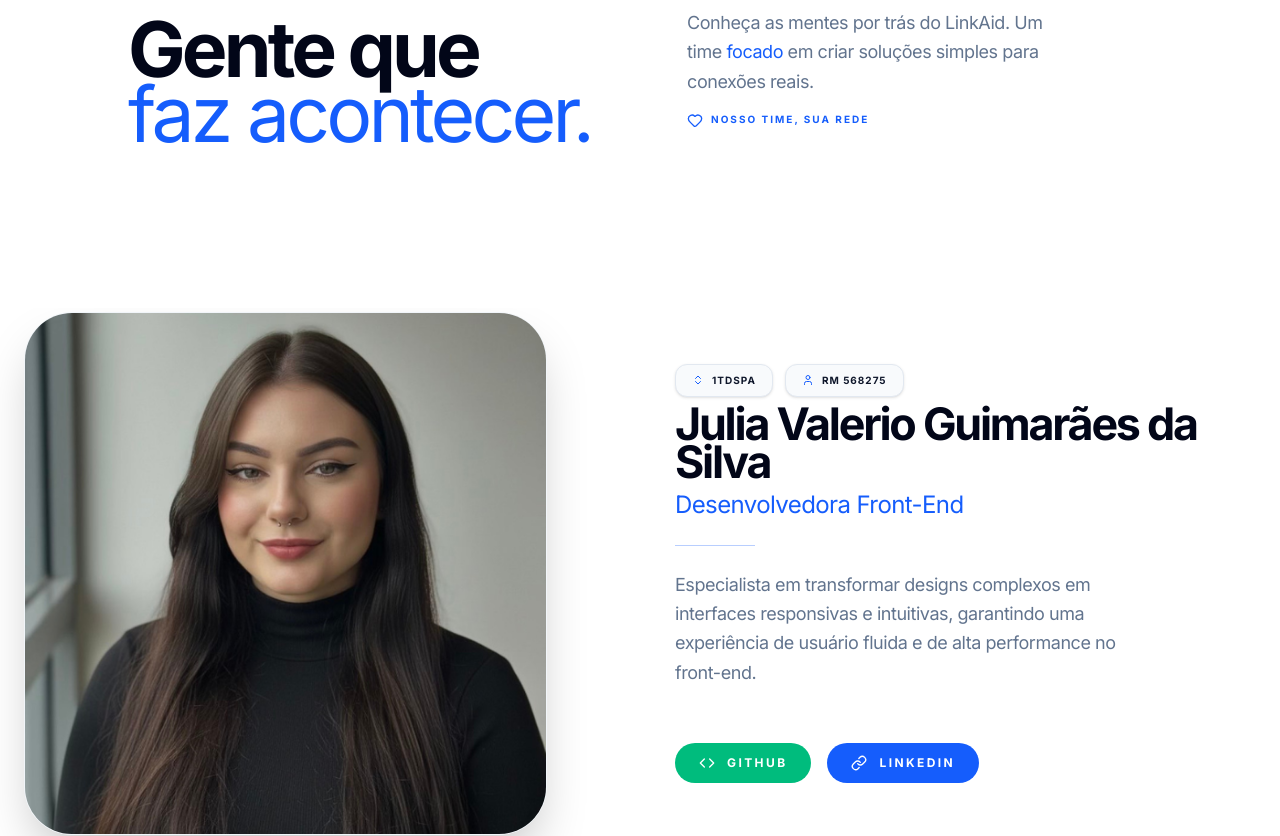
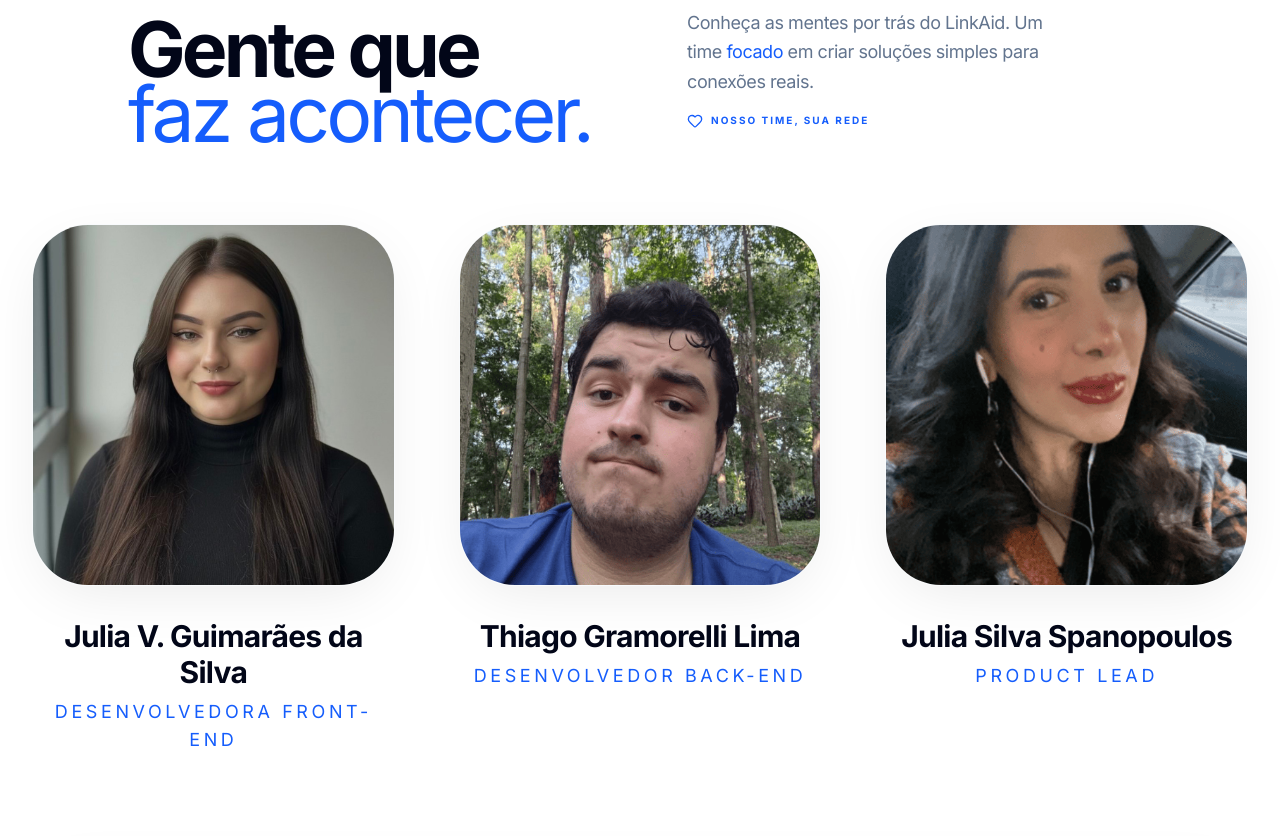
Before and after one commit to Calegor/LinkAid, a React (Vite) app in the folder frontend/link-aid/: page /equipe in a window 1280 px wide. Shown: the part 200-1036 px from the top of the page. Built offline with nearby package versions, Linux system fonts and the light colour scheme.

Commit message:
feat: implement dynamic routing for team members using useParams
- created MemberDetails component with GSAP animations
- updated TeamSection with responsive grid and hover effects
- added dynamic routes in App.tsx
- integrated developers.json for data-driven rendering

```diff
--- a/frontend/link-aid/src/App.tsx
+++ b/frontend/link-aid/src/App.tsx
@@ -8,6 +8,7 @@ import Contato from "./pages/Contato/Contato";
 import ScrollToTop from "./components/ScrollToTop/ScrollToTop";
 import Mapa from "./pages/Mapa/Mapa";
 import NotFound from "./pages/NotFound/NotFound";
+import TeamDetails from "./components/TeamDetails/TeamDetails";
 
 const App = () => {
   return (
@@ -19,6 +20,7 @@ const App = () => {
           <Route index element={<Home />} />
           <Route path="/sobre" element={<Sobre />} />
           <Route path="/equipe" element={<Equipe />} />
+          <Route path="/equipe/:id" element={<TeamDetails />} />
           <Route path="/faq" element={<Faq />} />
           <Route path="/contato" element={<Contato />} />
           <Route path="/mapa" element={<Mapa />} />
--- /dev/null
+++ b/frontend/link-aid/src/components/TeamDetails/TeamDetails.tsx
@@ -0,0 +1,152 @@
+import { useParams, Link } from "react-router-dom";
+import { useRef } from "react";
+import developers from "../../data/developers.json";
+import { ArrowLeft, Code, Link2, User, ChevronsUpDown } from "lucide-react";
+import gsap from "gsap";
+import { useGSAP } from "@gsap/react";
+import NotFound from "../../pages/NotFound/NotFound";
+
+const TeamDetails = () => {
+  const { id } = useParams();
+  const containerRef = useRef<HTMLDivElement>(null);
+  const imageRef = useRef<HTMLDivElement>(null);
+  const contentRef = useRef<HTMLDivElement>(null);
+
+  const dev = developers.find((d) => d.id === Number(id));
+
+  const getImageUrl = (name: string) => {
+    return new URL(`../../assets/images/team/${name}`, import.meta.url).href;
+  };
+
+  useGSAP(
+    () => {
+      const tl = gsap.timeline({ defaults: { ease: "power4.out" } });
+
+      tl.fromTo(
+        imageRef.current,
+        { opacity: 0, x: -60, scale: 0.9, filter: "blur(10px)" },
+        { opacity: 1, x: 0, scale: 1, filter: "blur(0px)", duration: 1.5 },
+      );
+
+      tl.fromTo(
+        contentRef.current,
+        { opacity: 0, x: 60, filter: "blur(15px)" },
+        { opacity: 1, x: 0, filter: "blur(0px)", duration: 1.2 },
+        "-=1",
+      );
+    },
+    { scope: containerRef },
+  );
+
+  if (!dev) return <NotFound />;
+
+  return (
+    <main
+      ref={containerRef}
+      className="pt-40 pb-24 bg-white min-h-screen overflow-hidden relative"
+    >
+      <div className="container mx-auto px-6 max-w-[1200px] relative z-10">
+        {/* breadcrumb */}
+        <Link
+          to="/equipe"
+          className="group flex items-center gap-2 text-blue-600 font-bold text-[10px] uppercase tracking-[0.3em] mb-12 w-fit"
+        >
+          <ArrowLeft
+            size={14}
+            className="transition-transform group-hover:-translate-x-2"
+          />
+          Voltar para a Galeria
+        </Link>
+
+        {/* grid ajustado para md (tablet) para manter lado a lado */}
+        <div className="grid grid-cols-1 md:grid-cols-2 gap-16 md:gap-24 items-center">
+          {/* images */}
+          <div
+            ref={imageRef}
+            className="relative aspect-square overflow-hidden rounded-[3rem] shadow-2xl bg-slate-50 border border-slate-100 w-full max-w-[500px] mx-auto md:mx-0"
+          >
+            <img
+              src={getImageUrl(dev.image)}
+              alt={dev.name}
+              className="w-full h-full object-cover"
+            />
+          </div>
+
+          {/* content */}
+          <div
+            ref={contentRef}
+            className="space-y-8 flex flex-col items-center md:items-start text-center md:text-left"
+          >
+            {/* labels */}
+            <div className="flex flex-wrap items-center justify-center md:justify-start gap-3">
+              <div className="flex items-center gap-2 px-4 py-2 rounded-xl bg-slate-50 border border-slate-200 shadow-sm">
+                <ChevronsUpDown size={12} className="text-blue-600" />
+                <span className="text-slate-900 text-[10px] font-bold uppercase tracking-widest">
+                  {dev.class}
+                </span>
+              </div>
+              <div className="flex items-center gap-2 px-4 py-2 rounded-xl bg-slate-50 border border-slate-200 shadow-sm">
+                <User size={12} className="text-blue-600" />
+                <span className="text-slate-900 text-[10px] font-bold uppercase tracking-widest">
+                  {dev.rm}
+                </span>
+              </div>
+            </div>
+
+            {/* name and role */}
+            <div className="space-y-2">
+              <h1 className="text-[10vw] sm:text-[6vw] md:text-[4vw] font-bold text-slate-950 tracking-[-0.05em] leading-[0.85]">
+                {dev.name}
+              </h1>
+              <p className="text-xl md:text-2xl text-blue-600 font-light tracking-tight">
+                {dev.role}
+              </p>
+            </div>
+
+            <div className="h-[1px] w-20 bg-blue-600/30" />
+
+            {/* description */}
+            <p className="text-slate-500 text-lg md:text-xl font-light leading-relaxed max-w-[500px] tracking-tight">
+              {dev.description}
+            </p>
+
+            {/* buttons */}
+            <div className="flex flex-wrap items-center justify-center md:justify-start gap-4 pt-4">
+              <a
+                href={dev.code}
+                target="_blank"
+                rel="noreferrer"
+                className="group flex items-center gap-3 px-8 py-4 rounded-full bg-green-600 text-white transition-all duration-300 hover:shadow-[0_8px_25px_rgba(0,0,0,0.2)] hover:-translate-y-1"
+              >
+                <Code
+                  size={18}
+                  className="transition-transform group-hover:scale-110"
+                />
+                <span className="text-[10px] font-bold uppercase tracking-[0.2em]">
+                  github
+                </span>
+              </a>
+
+              <a
+                href={dev.link}
+                target="_blank"
+                rel="noreferrer"
+                className="group flex items-center gap-3 px-8 py-4 rounded-full bg-blue-600 text-white transition-all duration-300 hover:bg-blue-700 hover:shadow-[0_8px_25px_rgba(37,99,235,0.3)] hover:-translate-y-1"
+              >
+                <Link2
+                  size={18}
+                  className="transition-transform group-hover:scale-110"
+                />
+                <span className="text-[10px] font-bold uppercase tracking-[0.2em]">
+                  linkedin
+                </span>
+              </a>
+            </div>
+          </div>
+        </div>
+      </div>
+    </main>
+  );
+};
+
+export default TeamDetails;
--- a/frontend/link-aid/src/components/TeamSection/TeamSection.tsx
+++ b/frontend/link-aid/src/components/TeamSection/TeamSection.tsx
@@ -1,25 +1,9 @@
 import { useRef } from "react";
-import { Code, Link, User, ChevronsUpDown } from "lucide-react";
+import { Link } from "react-router-dom";
+import developers from "../../data/developers.json";
+import { ArrowRight } from "lucide-react";
 import gsap from "gsap";
 import { useGSAP } from "@gsap/react";
-import { ScrollTrigger } from "gsap/ScrollTrigger";
-import developers from "../../data/developers.json";
-
-interface Developer {
-  id: number;
-  name: string;
-  rm: string;
-  role: string;
-  class: string;
-  code: string;
-  link: string;
-  image: string;
-  description: string;
-}
-
-if (typeof window !== "undefined") {
-  gsap.registerPlugin(ScrollTrigger);
-}
 
 const TeamSection = () => {
   const containerRef = useRef<HTMLDivElement>(null);
@@ -31,58 +15,27 @@ const TeamSection = () => {
   useGSAP(
     () => {
       if (!containerRef.current) return;
-      const items = gsap.utils.toArray<HTMLElement>(".team-row");
 
-      items.forEach((item) => {
-        const image = item.querySelector(".reveal-image");
-        const content = item.querySelector(".reveal-content");
-        const isEven = item.classList.contains("row-even");
+      const items = containerRef.current.querySelectorAll(".team-item");
 
-        if (image) {
       gsap.fromTo(
-            image,
+        items,
         {
           opacity: 0,
-              x: isEven ? -60 : 60,
+          y: 50,
           scale: 0.9,
           filter: "blur(10px)",
         },
         {
           opacity: 1,
-              x: 0,
+          y: 0,
           scale: 1,
           filter: "blur(0px)",
-              duration: 1.5,
+          duration: 1.2,
           ease: "power4.out",
-              scrollTrigger: {
-                trigger: item,
-                start: "top 80%",
-                toggleActions: "play none none reverse",
-              },
+          stagger: 0.2, // atraso entre a entrada de cada foto
         },
       );
-        }
-
-        if (content) {
-          gsap.fromTo(
-            content,
-            { opacity: 0, x: isEven ? 60 : -60, filter: "blur(15px)" },
-            {
-              opacity: 1,
-              x: 0,
-              filter: "blur(0px)",
-              duration: 1.2,
-              delay: 0.2,
-              ease: "power3.out",
-              scrollTrigger: {
-                trigger: item,
-                start: "top 80%",
-                toggleActions: "play none none reverse",
-              },
-            },
-          );
-        }
-      });
     },
     { scope: containerRef },
   );
@@ -90,93 +43,59 @@ const TeamSection = () => {
   return (
     <section
       ref={containerRef}
-      className="w-full pt-0 -mt-27 lg:mt-0 lg:pt-1 pb-20 lg:pb-32 bg-white overflow-hidden relative"
+      className="py-24 -mt-51 -mb-5 lg:-mt-45 lg:-mb-12 bg-white"
     >
-      <div className="absolute top-0 left-1/2 -translate-x-1/2 w-[60vw] h-[60vw] bg-blue-50/30 blur-[120px] rounded-full -z-10" />
-
-      <div className="container mx-auto px-6 max-w-[1400px] relative z-10">
-        <div className="flex flex-col gap-32 lg:gap-64">
-          {(developers as Developer[]).map((dev, index) => (
+      <div className="container mx-auto px-6 max-w-[1400px]">
+        {/* container */}
+        <div className="flex flex-wrap justify-center gap-12 md:gap-16">
+          {developers.map((dev) => (
+            <Link
+              to={`/equipe/${dev.id}`}
+              key={dev.id}
+              className="team-item group flex flex-col items-center text-center w-full sm:w-[calc(45%-1.5rem)] lg:w-[calc(33.333%-3rem)] max-w-[450px]"
+            >
+              {/* cards */}
               <div
-              key={dev.id}
-              className={`team-row ${index % 2 === 0 ? "lg:flex-row row-even" : "lg:flex-row-reverse row-odd"} flex flex-col items-center gap-12 lg:gap-32 relative`}
+                className="relative w-full aspect-square overflow-hidden rounded-[3.5rem]
+                shadow-[0_15px_60px_-15px_rgba(0,0,0,0.1)]
+                transition-all duration-500
+                group-hover:scale-[1.03]
+                group-hover:shadow-[0_35px_100px_-20px_rgba(37,99,235,0.25)]
+                border border-slate-100/50"
               >
                 {/* images */}
-              <div className="reveal-image relative w-full lg:w-[45%] aspect-square overflow-hidden rounded-[3rem] group shadow-2xl bg-slate-50 border border-slate-100">
                 <img
                   src={getImageUrl(dev.image)}
                   alt={dev.name}
-                  className="w-full h-full object-cover transition-transform duration-1000 scale-100 group-hover:scale-110"
+                  className="w-full h-full object-cover transition-transform duration-1000 ease-in-out group-hover:scale-110"
                 />
+
+                {/* overlay */}
+                <div className="absolute inset-0 bg-white/40 backdrop-blur-sm opacity-0 group-hover:opacity-100 transition-all duration-500 flex flex-col items-center justify-center gap-3">
+                  {/* icon */}
+                  <div className="w-16 h-16 rounded-full bg-blue-600 text-white flex items-center justify-center shadow-[0_10px_25px_rgba(37,99,235,0.4)] transform translate-y-4 group-hover:translate-y-0 transition-transform duration-500 delay-75">
+                    <ArrowRight size={32} strokeWidth={2.5} />
                   </div>
 
-              {/* content */}
-              <div className="reveal-content w-full lg:w-1/2 space-y-8 lg:space-y-6 flex flex-col items-center lg:items-start text-center lg:text-left relative z-10">
-                <div className="space-y-4 lg:space-y-2 flex flex-col items-center lg:items-start">
-                  <div className="flex flex-wrap items-center justify-center lg:justify-start gap-3">
-                    <div className="flex items-center gap-2 px-4 py-2 rounded-xl bg-slate-50 border border-slate-200 shadow-sm">
-                      <ChevronsUpDown size={12} className="text-blue-600" />
-                      <span className="text-slate-900 text-[10px] font-bold uppercase tracking-widest">
-                        {dev.class}
-                      </span>
-                    </div>
-                    <div className="flex items-center gap-2 px-4 py-2 rounded-xl bg-slate-50 border border-slate-200 shadow-sm">
-                      <User size={12} className="text-blue-600" />
-                      <span className="text-slate-900 text-[10px] font-bold uppercase tracking-widest">
-                        {dev.rm}
+                  {/* text */}
+                  <span className="text-blue-600 font-bold uppercase text-[10px] tracking-[0.3em] bg-white px-5 py-2 rounded-full shadow-lg transform translate-y-6 group-hover:translate-y-0 transition-transform duration-500 delay-150">
+                    Ver Perfil
                   </span>
                 </div>
               </div>
 
-                  <h4 className="text-[10vw] md:text-[6vw] lg:text-[3.5vw] font-bold text-slate-950 tracking-[-0.05em] leading-[0.85]">
+              {/* texts */}
+              <div className="mt-8 flex flex-col items-center">
+                <h3 className="text-2xl md:text-3xl font-bold text-slate-950 tracking-tight group-hover:text-blue-600 transition-colors duration-300">
                   {dev.name}
-                  </h4>
-                  <p className="text-xl md:text-2xl text-blue-600 font-light tracking-tight">
+                </h3>
+                <p className="text-blue-600 text-base md:text-lg font-medium mt-2 uppercase tracking-[0.2em]">
                   {dev.role}
                 </p>
+                {/* barrinha azul */}
+                <div className="h-[2px] w-0 bg-blue-600 mt-3 group-hover:w-full transition-all duration-500 rounded-full shadow-[0_0_10px_rgba(37,99,235,0.5)]" />
               </div>
-
-                <div className="h-[1px] w-20 bg-blue-600/30" />
-
-                {/* description */}
-                <p className="text-slate-500 text-base md:text-lg font-light leading-relaxed max-w-[480px] tracking-tight pt-2 lg:pt-0 mx-auto lg:mx-0">
-                  {dev.description}
-                </p>
-
-                {/* buttons */}
-                <div className="flex flex-wrap items-center justify-center lg:justify-start gap-4 pt-8">
-                  <a
-                    href={dev.code}
-                    target="_blank"
-                    rel="noreferrer"
-                    className="group flex items-center gap-3 px-6 py-3 rounded-full bg-emerald-500 text-white transition-all duration-300 hover:bg-emerald-600 hover:shadow-[0_8px_20px_rgba(16,185,129,0.3)] hover:-translate-y-1"
-                  >
-                    <Code
-                      size={16}
-                      className="transition-transform group-hover:scale-110"
-                    />
-                    <span className="text-[10px] lg:text-xs font-bold uppercase tracking-[0.2em]">
-                      github
-                    </span>
-                  </a>
-
-                  <a
-                    href={dev.link}
-                    target="_blank"
-                    rel="noreferrer"
-                    className="group flex items-center gap-3 px-6 py-3 rounded-full bg-blue-600 text-white transition-all duration-300 hover:bg-blue-700 hover:shadow-[0_8px_20px_rgba(37,99,235,0.3)] hover:-translate-y-1"
-                  >
-                    <Link
-                      size={16}
-                      className="transition-transform group-hover:scale-110"
-                    />
-                    <span className="text-[10px] lg:text-xs font-bold uppercase tracking-[0.2em]">
-                      linkedin
-                    </span>
-                  </a>
-                </div>
-              </div>
-            </div>
+            </Link>
           ))}
         </div>
       </div>
--- a/frontend/link-aid/src/data/developers.json
+++ b/frontend/link-aid/src/data/developers.json
@@ -1,11 +1,11 @@
 [
   {
     "id": 1,
-    "name": "Julia Valerio Guimarães da Silva",
+    "name": "Julia V. Guimarães da Silva",
     "rm": "RM 568275",
     "role": "Desenvolvedora Front-End",
     "class": "1TDSPA",
-    "description":"Especialista em transformar designs complexos em interfaces responsivas e intuitivas, garantindo uma experiência de usuário fluida e de alta performance no front-end." ,
+    "description": "Especialista em transformar designs complexos em interfaces responsivas e intuitivas, garantindo uma experiência de usuário fluida e de alta performance no front-end.",
     "code": "https://github.com/juliarichesky",
     "link": "https://linkedin.com/in/juliarichesky",
     "image": "julia-guimaraes.png"
```
Lines whose indentation alone changed are shown as unchanged.
